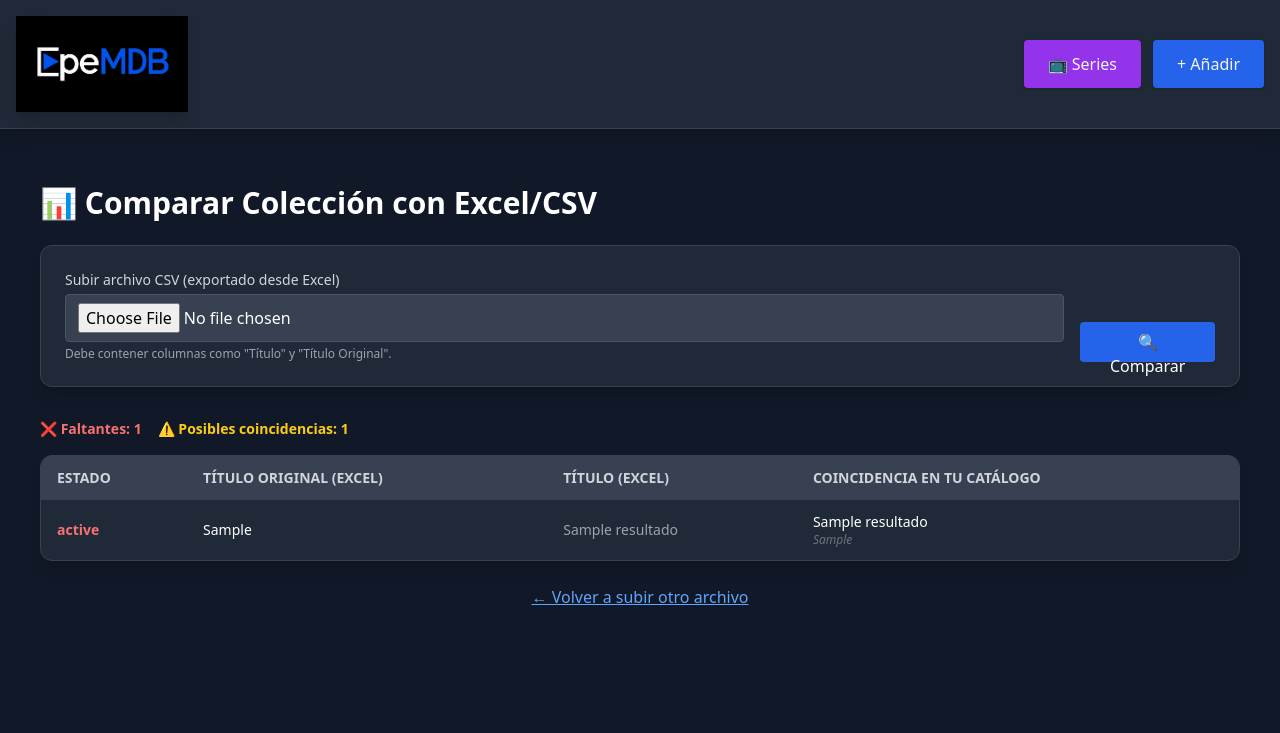
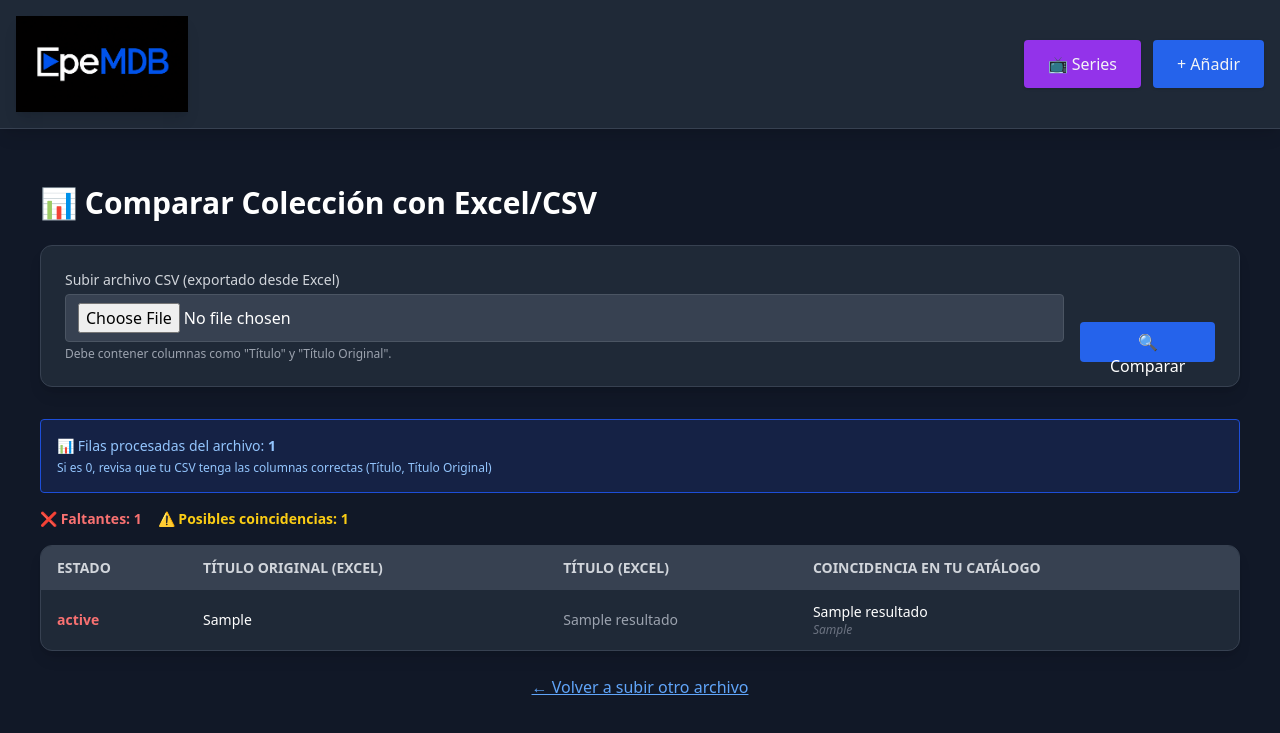
Before and after one commit to minphet79/EpeMDB, a Python web app: template templates/comparar_excel.html in a window 1280 px wide. Shown: the top 733 px of the page. Run offline with Jinja, Linux system fonts and the light colour scheme; the template is opened without the code that fills it: most values are stand-ins (such as "Sample title", 1, 10 or a date in 2020); some libraries are stand-ins or nearby versions.

Commit message:
Update comparar_excel.html

```diff
--- a/templates/comparar_excel.html
+++ b/templates/comparar_excel.html
@@ -19,6 +19,10 @@
 
     <!-- Resultados -->
     {% if resultados is not none %}
+        <div class="bg-blue-900/30 border border-blue-700 p-4 rounded mb-4 text-sm">
+            <p class="text-blue-300">📊 Filas procesadas del archivo: <strong>{{ total_rows }}</strong></p>
+            <p class="text-blue-300 text-xs mt-1">Si es 0, revisa que tu CSV tenga las columnas correctas (Título, Título Original)</p>
+        </div>
         <div class="mb-4 flex gap-4 text-sm">
             <span class="text-red-400 font-bold">❌ Faltantes: {{ total_faltantes }}</span>
             <span class="text-yellow-400 font-bold">⚠️ Posibles coincidencias: {{ total_posibles }}</span>
```
